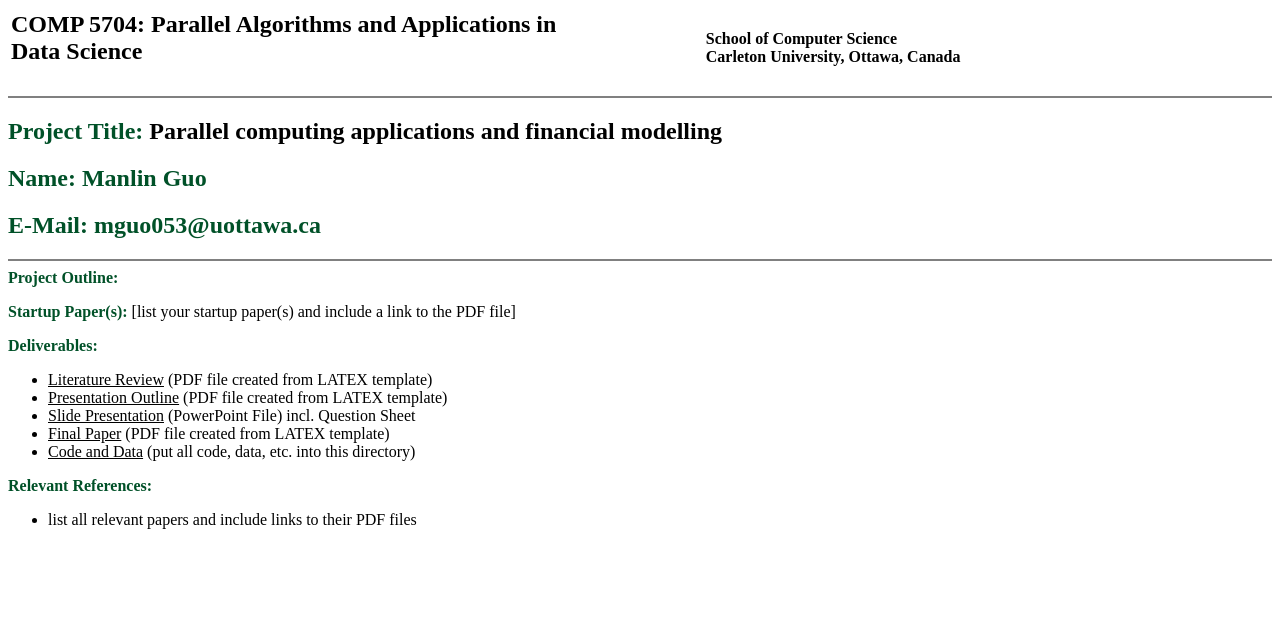
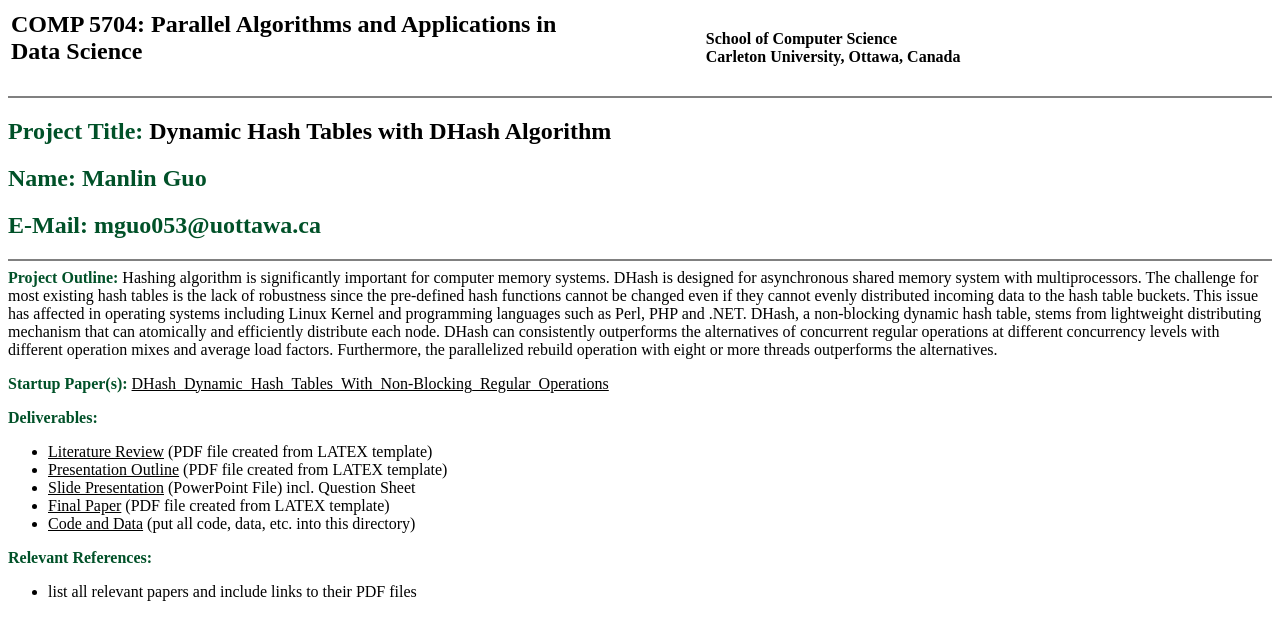
Before and after one commit to feimlyang/feimlyang.github.io, a plain HTML site: page 5704Project.html in a window 1280 px wide. Drawn offline with Linux system fonts and the light colour scheme.

Commit message:
add project outline

```diff
--- a/5704Project.html
+++ b/5704Project.html
@@ -30,8 +30,7 @@
 
         <hr noshade="noshade">
 
-        <h2><font color="#005128">Project Title: </font><font><font color="#005128"></font>Parallel computing applications and financial
-modelling</font></h2>
+        <h2><font color="#005128">Project Title: </font><font><font color="#005128"></font>Dynamic Hash Tables with DHash Algorithm</font></h2>
 
         <h2><font><font color="#005128">Name: Manlin Guo</font></font></h2>
 
@@ -40,9 +39,11 @@ modelling</font></h2>
 
         <hr noshade="noshade">
 
-        <b><font color="#005128">Project Outline:</font></b>
+        <b><font color="#005128">Project Outline: </font></b> Hashing algorithm is significantly important for computer memory systems. DHash is designed for asynchronous shared memory system with multiprocessors. The challenge for most existing hash tables is the lack of robustness since the pre-defined hash functions cannot be changed even if they cannot evenly distributed incoming data to the hash table buckets. This issue has affected in operating systems including Linux Kernel and programming languages such as Perl, PHP and .NET. DHash, a non-blocking dynamic hash table, stems from lightweight distributing mechanism that can atomically and efficiently distribute each node. DHash can consistently outperforms the alternatives of concurrent regular operations at different concurrency levels with different operation mixes and average load factors. Furthermore, the parallelized rebuild operation with eight or more threads outperforms the alternatives.
 
-        <p><b><font color="#005128">Startup Paper(s):</font></b> [list your startup paper(s) and include a link to the PDF file]</p>
+        <p><b><font color="#005128">Startup Paper(s):</font></b>
+	<a href="/home/mguo/Desktop/Parallel Computing/DHash_Dynamic_Hash_Tables_With_Non-Blocking_Regular_Operations.pdf"> DHash_Dynamic_Hash_Tables_With_Non-Blocking_Regular_Operations </a>
+	</p>
 
         <p><b><font color="#005128">Deliverables:</font></b></p>
 
```
